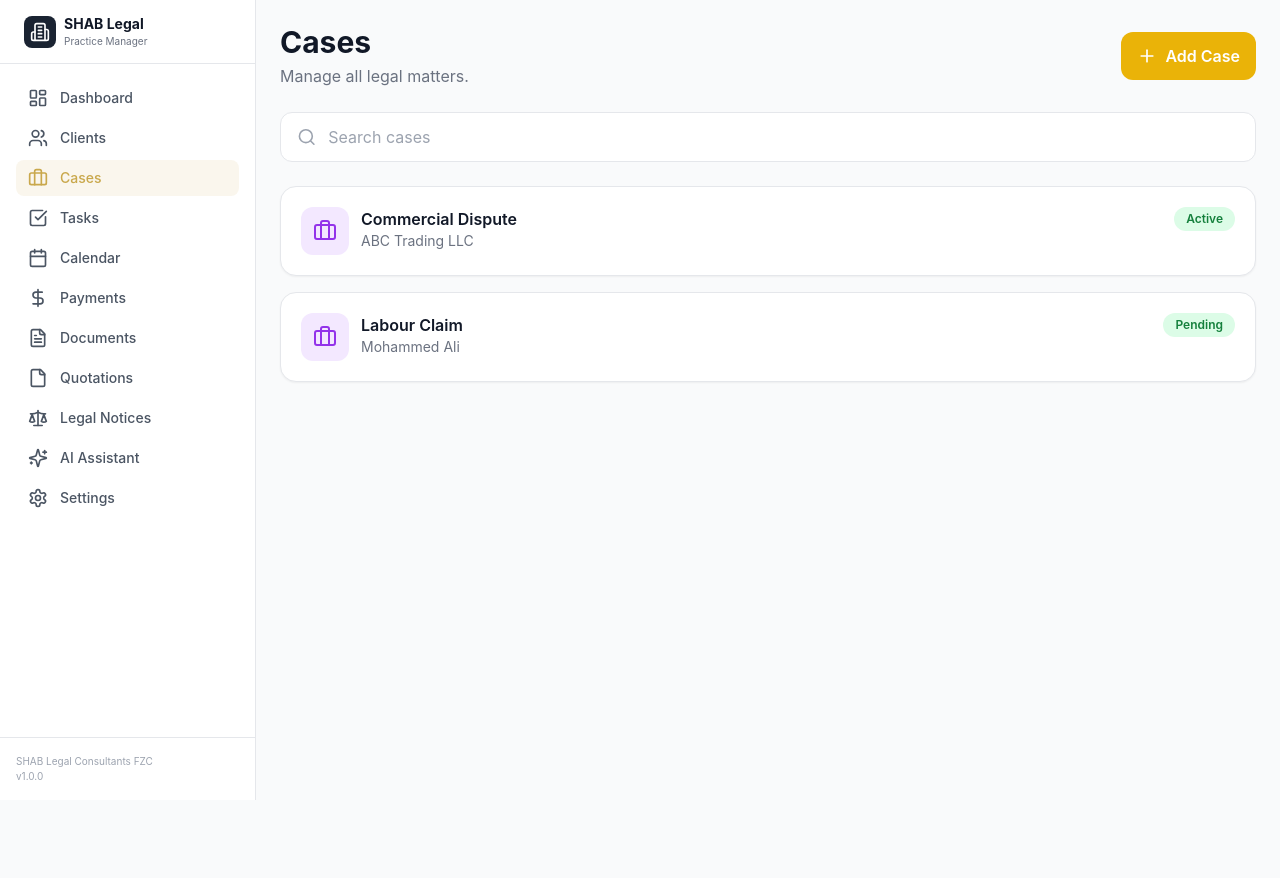
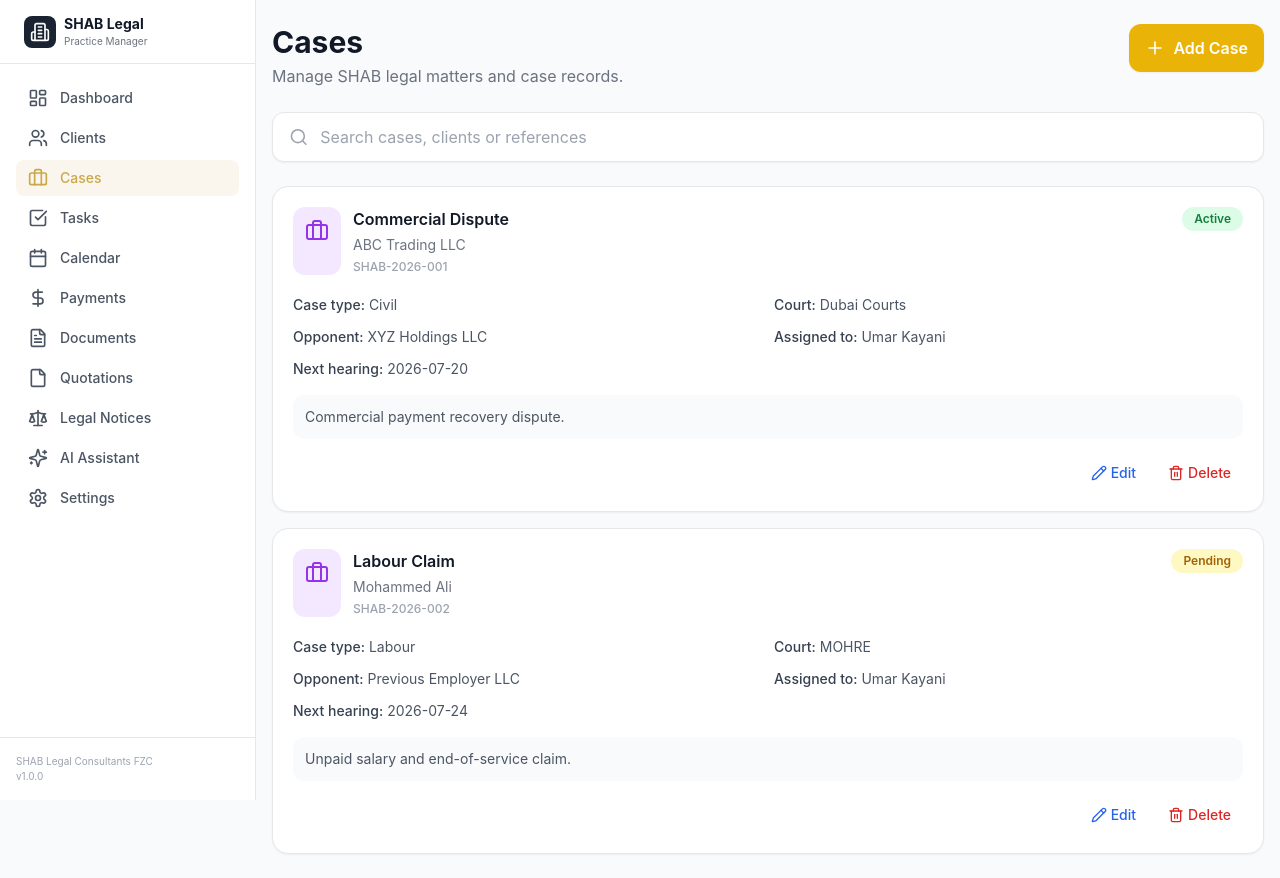
Before and after one commit to kayaniumar261-maker/SHAB-, a React (Vite) app: page /SHAB-/cases in a window 1280 px wide. Before the commit the page ends 800 px from the top, so only its background shows below. Built offline with nearby package versions, Linux system fonts and the light colour scheme.

Commit message:
Update Cases.tsx

```diff
--- a/src/pages/Cases.tsx
+++ b/src/pages/Cases.tsx
@@ -1,97 +1,439 @@
-import { Briefcase, Plus, Search } from 'lucide-react';
-import { useState } from 'react';
+import {
+  Briefcase,
+  Pencil,
+  Plus,
+  Search,
+  Trash2,
+} from 'lucide-react';
+import {
+  useEffect,
+  useMemo,
+  useState,
+} from 'react';
+
+type CaseStatus = 'Active' | 'Pending' | 'Closed';
 
 type CaseItem = {
   id: number;
   title: string;
   client: string;
-  status: 'Active' | 'Pending' | 'Closed';
+  reference: string;
+  caseType: string;
+  court: string;
+  opponent: string;
+  assignedTo: string;
+  nextHearing: string;
+  status: CaseStatus;
+  notes: string;
 };
 
-export function Cases() {
-  const [cases, setCases] = useState<CaseItem[]>([
+const CASES_STORAGE_KEY = 'shab-cases';
+
+const initialCases: CaseItem[] = [
   {
     id: 1,
     title: 'Commercial Dispute',
     client: 'ABC Trading LLC',
+    reference: 'SHAB-2026-001',
+    caseType: 'Civil',
+    court: 'Dubai Courts',
+    opponent: 'XYZ Holdings LLC',
+    assignedTo: 'Umar Kayani',
+    nextHearing: '2026-07-20',
     status: 'Active',
+    notes: 'Commercial payment recovery dispute.',
   },
   {
     id: 2,
     title: 'Labour Claim',
     client: 'Mohammed Ali',
+    reference: 'SHAB-2026-002',
+    caseType: 'Labour',
+    court: 'MOHRE',
+    opponent: 'Previous Employer LLC',
+    assignedTo: 'Umar Kayani',
+    nextHearing: '2026-07-24',
     status: 'Pending',
+    notes: 'Unpaid salary and end-of-service claim.',
   },
-  ]);
+];
+
+function loadCases(): CaseItem[] {
+  try {
+    const savedCases = window.localStorage.getItem(
+      CASES_STORAGE_KEY,
+    );
+
+    if (!savedCases) {
+      return initialCases;
+    }
+
+    const parsedCases = JSON.parse(savedCases);
+
+    return Array.isArray(parsedCases)
+      ? parsedCases
+      : initialCases;
+  } catch {
+    return initialCases;
+  }
+}
+
+export function Cases() {
+  const [cases, setCases] =
+    useState<CaseItem[]>(loadCases);
+
+  const [searchTerm, setSearchTerm] = useState('');
+
+  useEffect(() => {
+    window.localStorage.setItem(
+      CASES_STORAGE_KEY,
+      JSON.stringify(cases),
+    );
+  }, [cases]);
+
+  const filteredCases = useMemo(() => {
+    const search = searchTerm.trim().toLowerCase();
+
+    if (!search) {
+      return cases;
+    }
+
+    return cases.filter((item) =>
+      [
+        item.title,
+        item.client,
+        item.reference,
+        item.caseType,
+        item.court,
+        item.opponent,
+        item.assignedTo,
+        item.status,
+        item.notes,
+      ]
+        .join(' ')
+        .toLowerCase()
+        .includes(search),
+    );
+  }, [cases, searchTerm]);
 
   const addCase = () => {
     const title = window.prompt('Enter case title');
-    if (!title) return;
 
-    const client = window.prompt('Enter client name') || 'Unnamed Client';
+    if (!title?.trim()) {
+      return;
+    }
+
+    const client =
+      window.prompt('Enter client name')?.trim() ||
+      'Unnamed Client';
+
+    const reference =
+      window.prompt('Enter case reference')?.trim() ||
+      `SHAB-${new Date().getFullYear()}-${String(
+        cases.length + 1,
+      ).padStart(3, '0')}`;
+
+    const caseType =
+      window.prompt('Enter case type')?.trim() ||
+      'General';
+
+    const court =
+      window.prompt('Enter court or authority')?.trim() ||
+      'Not specified';
+
+    const opponent =
+      window.prompt('Enter opponent name')?.trim() || '';
+
+    const assignedTo =
+      window.prompt('Enter assigned staff member')?.trim() ||
+      'Unassigned';
+
+    const nextHearing =
+      window.prompt(
+        'Enter next hearing date in YYYY-MM-DD format',
+      )?.trim() || '';
+
+    const notes =
+      window.prompt('Enter case notes')?.trim() || '';
+
+    const newCase: CaseItem = {
+      id: Date.now(),
+      title: title.trim(),
+      client,
+      reference,
+      caseType,
+      court,
+      opponent,
+      assignedTo,
+      nextHearing,
+      status: 'Active',
+      notes,
+    };
 
     setCases((currentCases) => [
+      newCase,
       ...currentCases,
-      {
-        id: Date.now(),
-        title,
-        client,
-        status: 'Active',
-      },
     ]);
   };
 
+  const editCase = (caseItem: CaseItem) => {
+    const title = window.prompt(
+      'Edit case title',
+      caseItem.title,
+    );
+
+    if (!title?.trim()) {
+      return;
+    }
+
+    const client =
+      window.prompt(
+        'Edit client name',
+        caseItem.client,
+      ) ?? caseItem.client;
+
+    const reference =
+      window.prompt(
+        'Edit case reference',
+        caseItem.reference,
+      ) ?? caseItem.reference;
+
+    const caseType =
+      window.prompt(
+        'Edit case type',
+        caseItem.caseType,
+      ) ?? caseItem.caseType;
+
+    const court =
+      window.prompt(
+        'Edit court or authority',
+        caseItem.court,
+      ) ?? caseItem.court;
+
+    const opponent =
+      window.prompt(
+        'Edit opponent name',
+        caseItem.opponent,
+      ) ?? caseItem.opponent;
+
+    const assignedTo =
+      window.prompt(
+        'Edit assigned staff member',
+        caseItem.assignedTo,
+      ) ?? caseItem.assignedTo;
+
+    const nextHearing =
+      window.prompt(
+        'Edit next hearing date',
+        caseItem.nextHearing,
+      ) ?? caseItem.nextHearing;
+
+    const statusInput =
+      window.prompt(
+        'Edit status: Active, Pending or Closed',
+        caseItem.status,
+      ) ?? caseItem.status;
+
+    const normalizedStatus =
+      statusInput.trim().toLowerCase();
+
+    const status: CaseStatus =
+      normalizedStatus === 'closed'
+        ? 'Closed'
+        : normalizedStatus === 'pending'
+          ? 'Pending'
+          : 'Active';
+
+    const notes =
+      window.prompt(
+        'Edit case notes',
+        caseItem.notes,
+      ) ?? caseItem.notes;
+
+    setCases((currentCases) =>
+      currentCases.map((currentCase) =>
+        currentCase.id === caseItem.id
+          ? {
+              ...currentCase,
+              title: title.trim(),
+              client: client.trim(),
+              reference: reference.trim(),
+              caseType: caseType.trim(),
+              court: court.trim(),
+              opponent: opponent.trim(),
+              assignedTo: assignedTo.trim(),
+              nextHearing: nextHearing.trim(),
+              status,
+              notes: notes.trim(),
+            }
+          : currentCase,
+      ),
+    );
+  };
+
+  const deleteCase = (id: number) => {
+    const confirmed = window.confirm(
+      'Are you sure you want to delete this case?',
+    );
+
+    if (!confirmed) {
+      return;
+    }
+
+    setCases((currentCases) =>
+      currentCases.filter(
+        (caseItem) => caseItem.id !== id,
+      ),
+    );
+  };
+
+  const statusClasses: Record<CaseStatus, string> = {
+    Active: 'bg-green-100 text-green-700',
+    Pending: 'bg-yellow-100 text-yellow-700',
+    Closed: 'bg-gray-100 text-gray-700',
+  };
+
   return (
-    <div className="mx-auto max-w-7xl p-6">
-      <div className="flex items-center justify-between">
+    <div className="mx-auto max-w-7xl px-4 py-6">
+      <div className="flex items-start justify-between gap-4">
         <div>
-          <h1 className="text-3xl font-bold text-gray-900">Cases</h1>
-          <p className="mt-1 text-gray-500">Manage all legal matters.</p>
+          <h1 className="text-3xl font-bold text-gray-900">
+            Cases
+          </h1>
+
+          <p className="mt-1 text-gray-500">
+            Manage SHAB legal matters and case records.
+          </p>
         </div>
 
         <button
           type="button"
           onClick={addCase}
-          className="flex items-center gap-2 rounded-xl bg-yellow-500 px-4 py-3 font-semibold text-white"
+          className="flex shrink-0 items-center gap-2 rounded-xl bg-yellow-500 px-4 py-3 font-semibold text-white shadow-sm transition hover:bg-yellow-600"
         >
           <Plus className="h-5 w-5" />
           Add Case
         </button>
       </div>
 
-      <div className="mt-6 flex items-center gap-3 rounded-xl border bg-white px-4 py-3">
+      <div className="mt-6 flex items-center gap-3 rounded-xl border border-gray-200 bg-white px-4 py-3 shadow-sm">
         <Search className="h-5 w-5 text-gray-400" />
+
         <input
-          type="text"
-          placeholder="Search cases"
-          className="w-full bg-transparent outline-none"
+          type="search"
+          value={searchTerm}
+          onChange={(event) =>
+            setSearchTerm(event.target.value)
+          }
+          placeholder="Search cases, clients or references"
+          className="w-full bg-transparent text-gray-900 outline-none placeholder:text-gray-400"
         />
       </div>
 
       <div className="mt-6 space-y-4">
-        {cases.map((item) => (
-          <div
+        {filteredCases.map((item) => (
+          <article
             key={item.id}
-            className="rounded-2xl border bg-white p-5 shadow-sm"
+            className="rounded-2xl border border-gray-200 bg-white p-5 shadow-sm"
           >
-            <div className="flex items-start justify-between">
-              <div className="flex gap-3">
-                <div className="rounded-xl bg-purple-100 p-3">
+            <div className="flex items-start justify-between gap-4">
+              <div className="flex min-w-0 gap-3">
+                <div className="shrink-0 rounded-xl bg-purple-100 p-3">
                   <Briefcase className="h-6 w-6 text-purple-600" />
                 </div>
 
-                <div>
-                  <h2 className="font-semibold text-gray-900">{item.title}</h2>
-                  <p className="text-sm text-gray-500">{item.client}</p>
+                <div className="min-w-0">
+                  <h2 className="font-semibold text-gray-900">
+                    {item.title}
+                  </h2>
+
+                  <p className="mt-1 text-sm text-gray-500">
+                    {item.client}
+                  </p>
+
+                  <p className="mt-1 text-xs font-medium text-gray-400">
+                    {item.reference}
+                  </p>
                 </div>
               </div>
 
-              <span className="rounded-full bg-green-100 px-3 py-1 text-xs font-semibold text-green-700">
+              <span
+                className={`shrink-0 rounded-full px-3 py-1 text-xs font-semibold ${statusClasses[item.status]}`}
+              >
                 {item.status}
               </span>
             </div>
+
+            <div className="mt-5 grid gap-3 text-sm text-gray-600 sm:grid-cols-2">
+              <p>
+                <span className="font-medium text-gray-700">
+                  Case type:
+                </span>{' '}
+                {item.caseType}
+              </p>
+
+              <p>
+                <span className="font-medium text-gray-700">
+                  Court:
+                </span>{' '}
+                {item.court}
+              </p>
+
+              <p>
+                <span className="font-medium text-gray-700">
+                  Opponent:
+                </span>{' '}
+                {item.opponent || 'Not specified'}
+              </p>
+
+              <p>
+                <span className="font-medium text-gray-700">
+                  Assigned to:
+                </span>{' '}
+                {item.assignedTo}
+              </p>
+
+              <p>
+                <span className="font-medium text-gray-700">
+                  Next hearing:
+                </span>{' '}
+                {item.nextHearing || 'Not scheduled'}
+              </p>
             </div>
+
+            {item.notes && (
+              <p className="mt-4 rounded-xl bg-gray-50 p-3 text-sm text-gray-600">
+                {item.notes}
+              </p>
+            )}
+
+            <div className="mt-4 flex justify-end gap-2">
+              <button
+                type="button"
+                onClick={() => editCase(item)}
+                className="flex items-center gap-1 rounded-lg px-3 py-2 text-sm font-medium text-blue-600 hover:bg-blue-50"
+              >
+                <Pencil className="h-4 w-4" />
+                Edit
+              </button>
+
+              <button
+                type="button"
+                onClick={() => deleteCase(item.id)}
+                className="flex items-center gap-1 rounded-lg px-3 py-2 text-sm font-medium text-red-600 hover:bg-red-50"
+              >
+                <Trash2 className="h-4 w-4" />
+                Delete
+              </button>
+            </div>
+          </article>
         ))}
+
+        {filteredCases.length === 0 && (
+          <div className="rounded-2xl border border-dashed border-gray-300 bg-white p-8 text-center text-gray-500">
+            No matching cases found.
+          </div>
+        )}
       </div>
     </div>
   );
```
Lines whose indentation alone changed are shown as unchanged.
